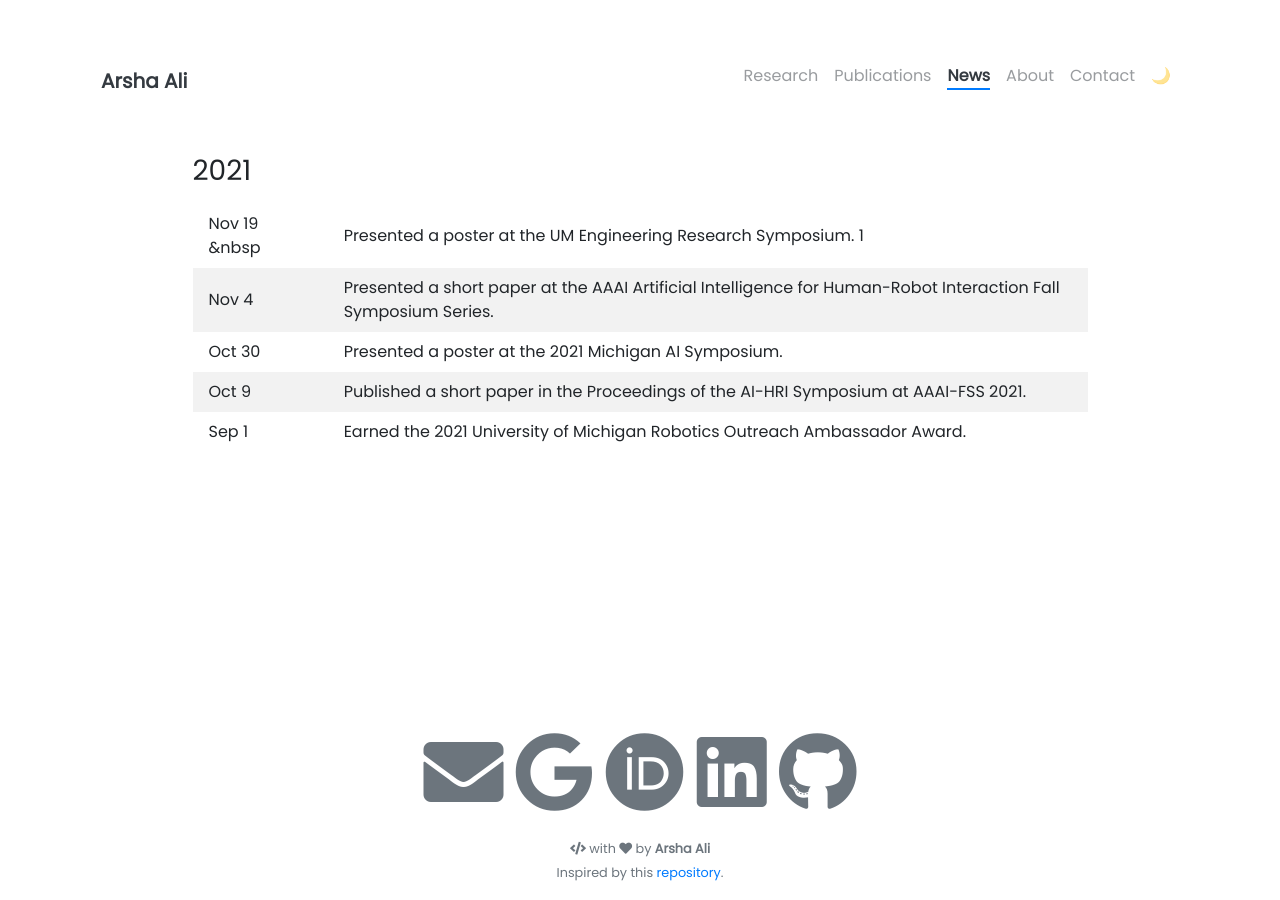
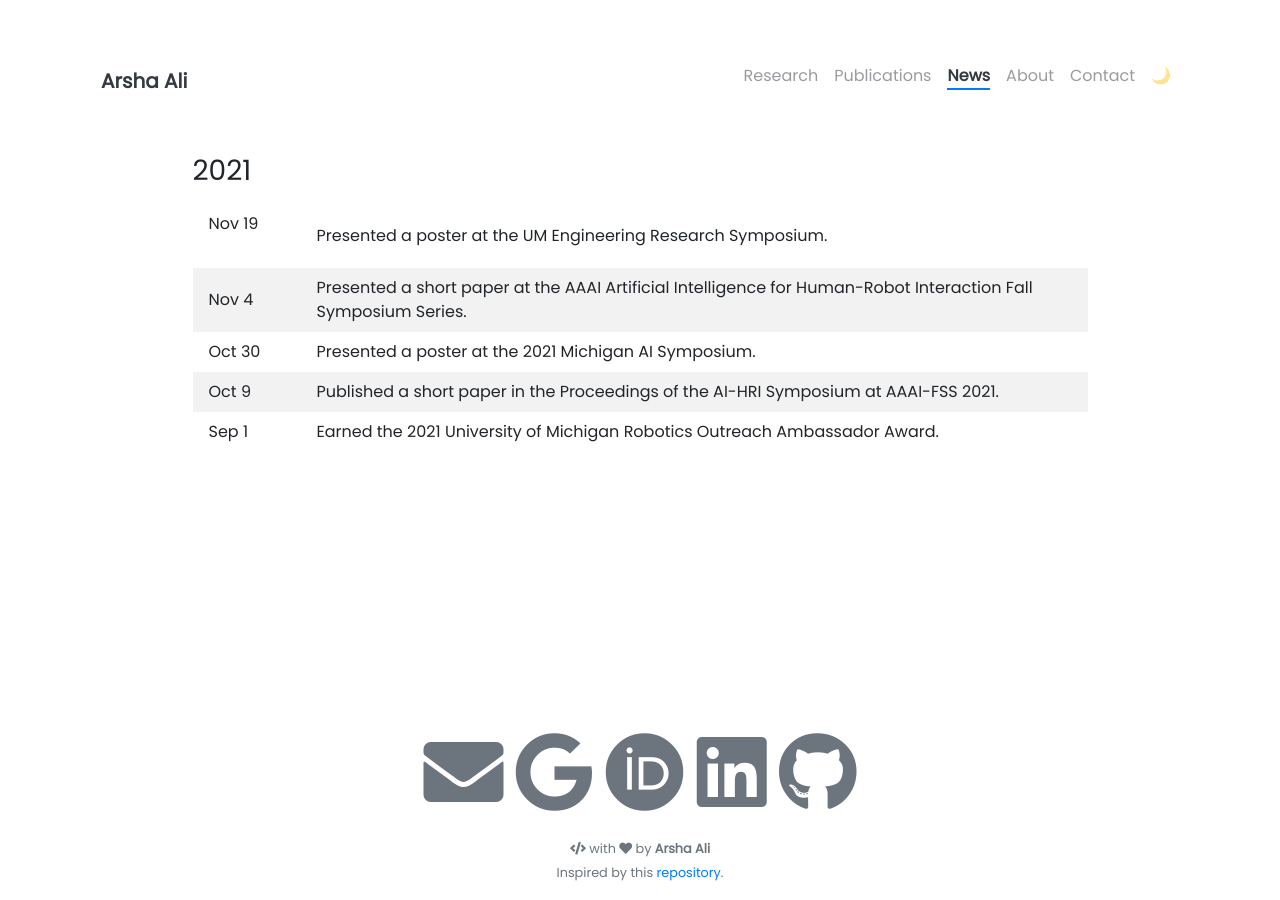
Before and after one commit to arshaali/arshaali.github.io, a Jekyll site: the page built from pages/news.md, in a window 1280 px wide. Built offline with Jekyll 4.4.1, drawn with Linux system fonts in a browser that asks for light colours; nearby versions of some CDN libraries.

Commit message:
Update news.md

```diff
--- a/pages/news.md
+++ b/pages/news.md
@@ -14,7 +14,7 @@ td, th {
 
 ### 2021
 
-Nov 19 &nbsp; &nbsp | Presented a poster at the UM Engineering Research Symposium. 1
+Nov 19 &nbsp; &nbsp; &nbsp; &nbsp; | Presented a poster at the UM Engineering Research Symposium.
 Nov 4        | Presented a short paper at the AAAI Artificial Intelligence for Human-Robot Interaction Fall Symposium Series.
 Oct 30       | Presented a poster at the 2021 Michigan AI Symposium.
 Oct 9        | Published a short paper in the Proceedings of the AI-HRI Symposium at AAAI-FSS 2021.
```
